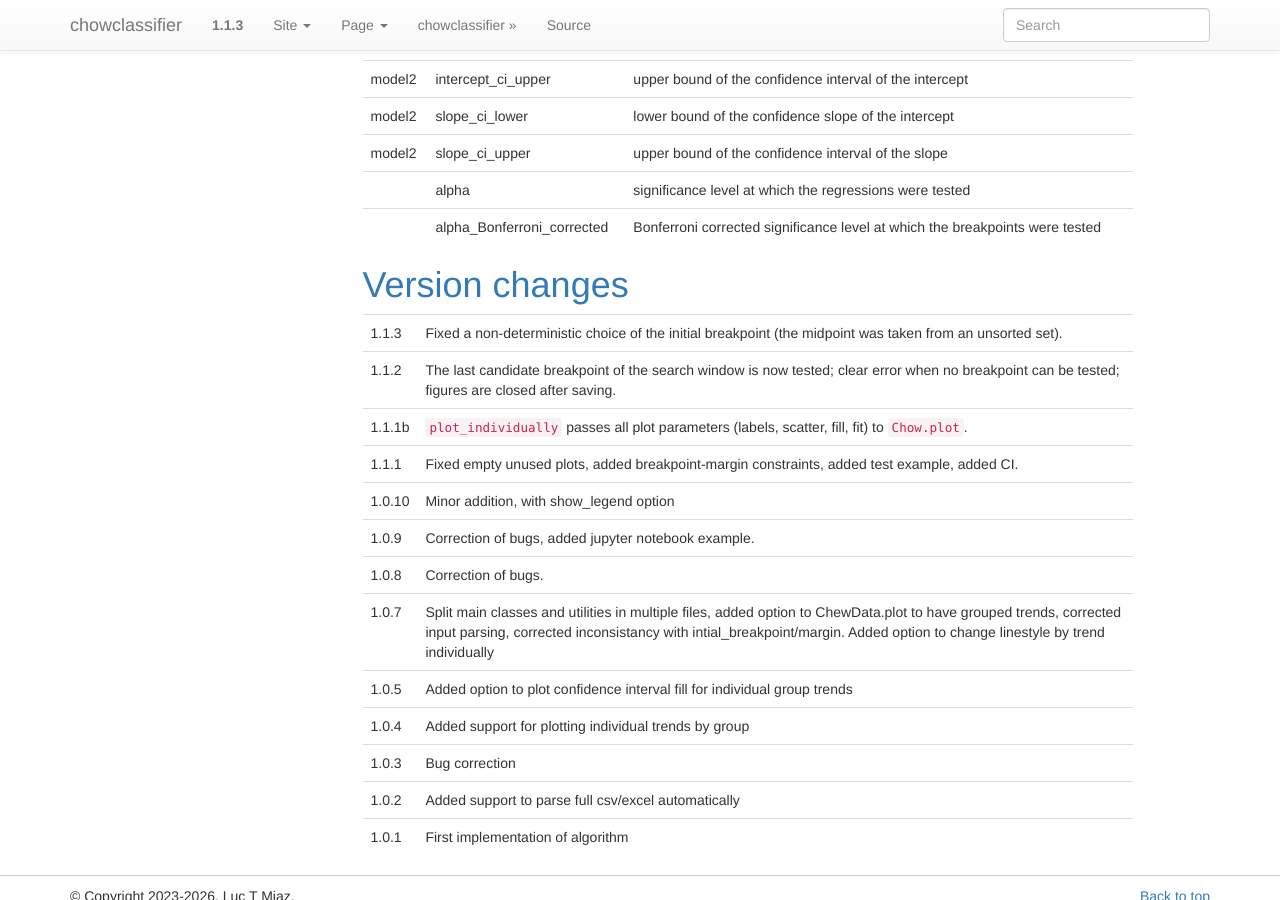
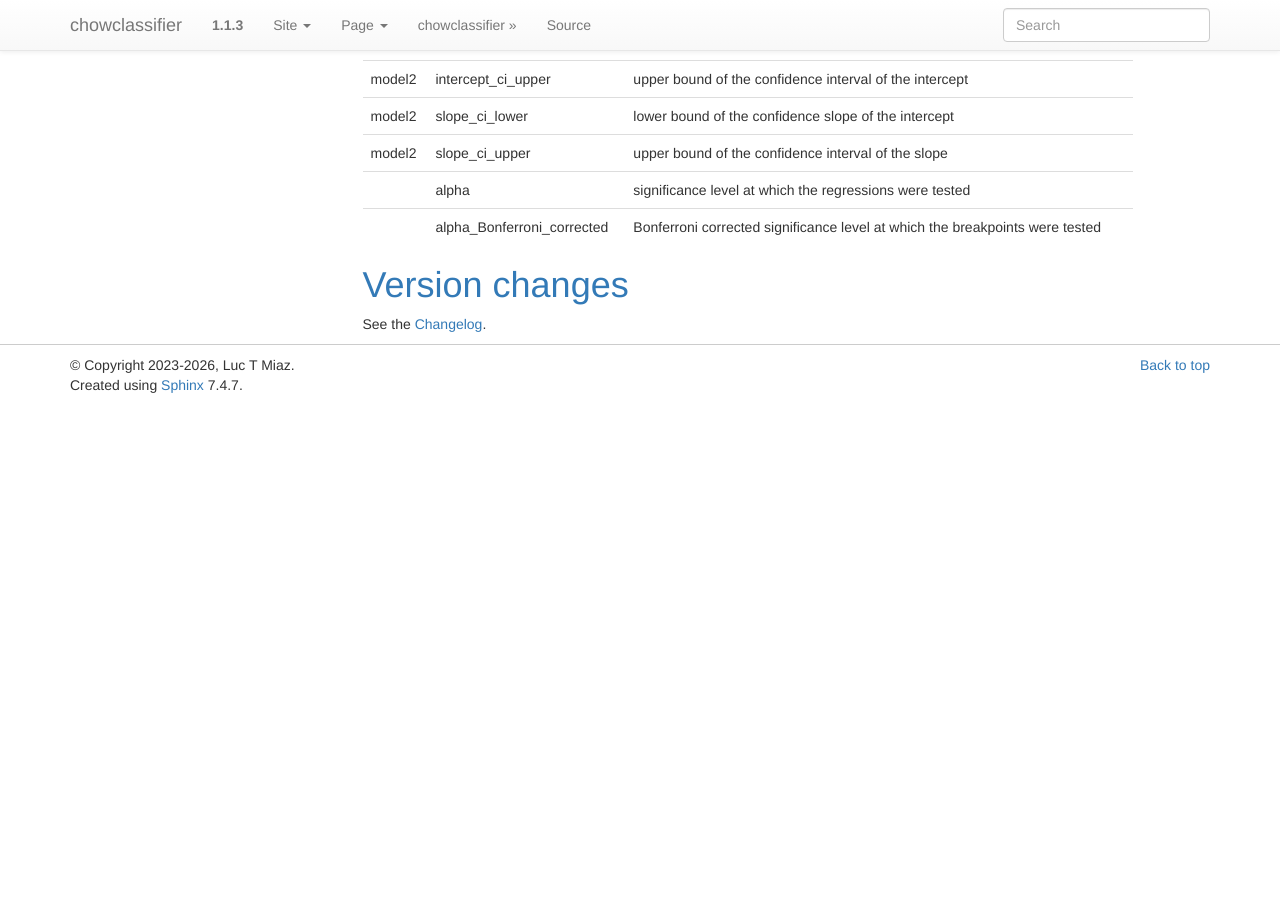
Before and after one commit to LucMiaz/chowclassifier, a Sphinx documentation site: the page built from docs/index.rst, in a window 1280 px wide and 900 px high, scrolled down 5613 px. Built offline with Sphinx 7.4.7, drawn with Linux system fonts in a browser that asks for light colours; after the commit the page ends 6018 px from its top, so only the background shows below that.

Commit message:
Add CHANGELOG.md
Changelog from 0.x to 1.1.3, reconstructed from the version tables in the README and docs and from the git history. The docs include it (myst-parser added to docs/requirements.txt); the README links to it.

Co-Authored-By: Claude Opus 5.5 <noreply@anthropic.com>
Claude-Session: https://claude.ai/code/session_014j8ZoVvEzHNxr7be91LsH5

```diff
--- a/docs/conf.py
+++ b/docs/conf.py
@@ -39,7 +39,8 @@ extensions = [
     'sphinx.ext.autodoc',
     'sphinx.ext.napoleon',
     'sphinx.builders.linkcheck',
-    'sphinx.ext.autosummary']
+    'sphinx.ext.autosummary',
+    'myst_parser']   # Markdown pages (the changelog)
 
 templates_path = ['_templates']
 exclude_patterns = ['build', 'Thumbs.db', '.DS_Store']
--- a/docs/index.rst
+++ b/docs/index.rst
@@ -258,36 +258,10 @@ The output's columns are described in the following table. ``model0`` correspond
 
 Version changes
 ===============
-+------------+--------------------------------------------------------------------------------------------+
-|   1.1.3    | Fixed a non-deterministic choice of the initial breakpoint (the midpoint was taken from    |
-|            | an unsorted set).                                                                          |
-+------------+--------------------------------------------------------------------------------------------+
-|   1.1.2    | The last candidate breakpoint of the search window is now tested; clear error when no      |
-|            | breakpoint can be tested; figures are closed after saving.                                 |
-+------------+--------------------------------------------------------------------------------------------+
-|   1.1.1b   | ``plot_individually`` passes all plot parameters (labels, scatter, fill, fit) to           |
-|            | ``Chow.plot``.                                                                             |
-+------------+--------------------------------------------------------------------------------------------+
-|   1.1.1    | Fixed empty unused plots, added breakpoint-margin constraints, added test example,         |
-|            | added CI.                                                                                  |
-+------------+--------------------------------------------------------------------------------------------+
-|   1.0.10   | Minor addition, with show_legend option                                                    |
-+------------+--------------------------------------------------------------------------------------------+
-|   1.0.9    | Correction of bugs, added jupyter notebook example.                                        |
-+------------+--------------------------------------------------------------------------------------------+
-|   1.0.8    | Correction of bugs.                                                                        |
-+------------+--------------------------------------------------------------------------------------------+
-|   1.0.7    | Split main classes and utilities in multiple files, added option to ChewData.plot to have  |
-|            | grouped trends, corrected input parsing, corrected inconsistancy with                      |
-|            | intial_breakpoint/margin. Added option to change linestyle by trend individually           |
-+------------+--------------------------------------------------------------------------------------------+
-|   1.0.5    | Added option to plot confidence interval fill for individual group trends                  |
-+------------+--------------------------------------------------------------------------------------------+
-|   1.0.4    | Added support for plotting individual trends by group                                      |
-+------------+--------------------------------------------------------------------------------------------+
-|   1.0.3    | Bug correction                                                                             |
-+------------+--------------------------------------------------------------------------------------------+
-|   1.0.2    | Added support to parse full csv/excel automatically                                        |
-+------------+--------------------------------------------------------------------------------------------+
-|   1.0.1    | First implementation of algorithm                                                          |
-+------------+--------------------------------------------------------------------------------------------+
+
+See the :doc:`changelog`.
+
+.. toctree::
+   :hidden:
+
+   changelog
--- a/docs/requirements.txt
+++ b/docs/requirements.txt
@@ -1,2 +1,3 @@
 sphinx>=5.0,<10.0
 sphinx-bootstrap-theme>=0.8.0
+myst-parser>=2.0
```
Also changed, not shown: CHANGELOG.md (added, +58 -0 lines), README.md (+1 -14 lines), docs/changelog.md (added, +2 -0 lines).
